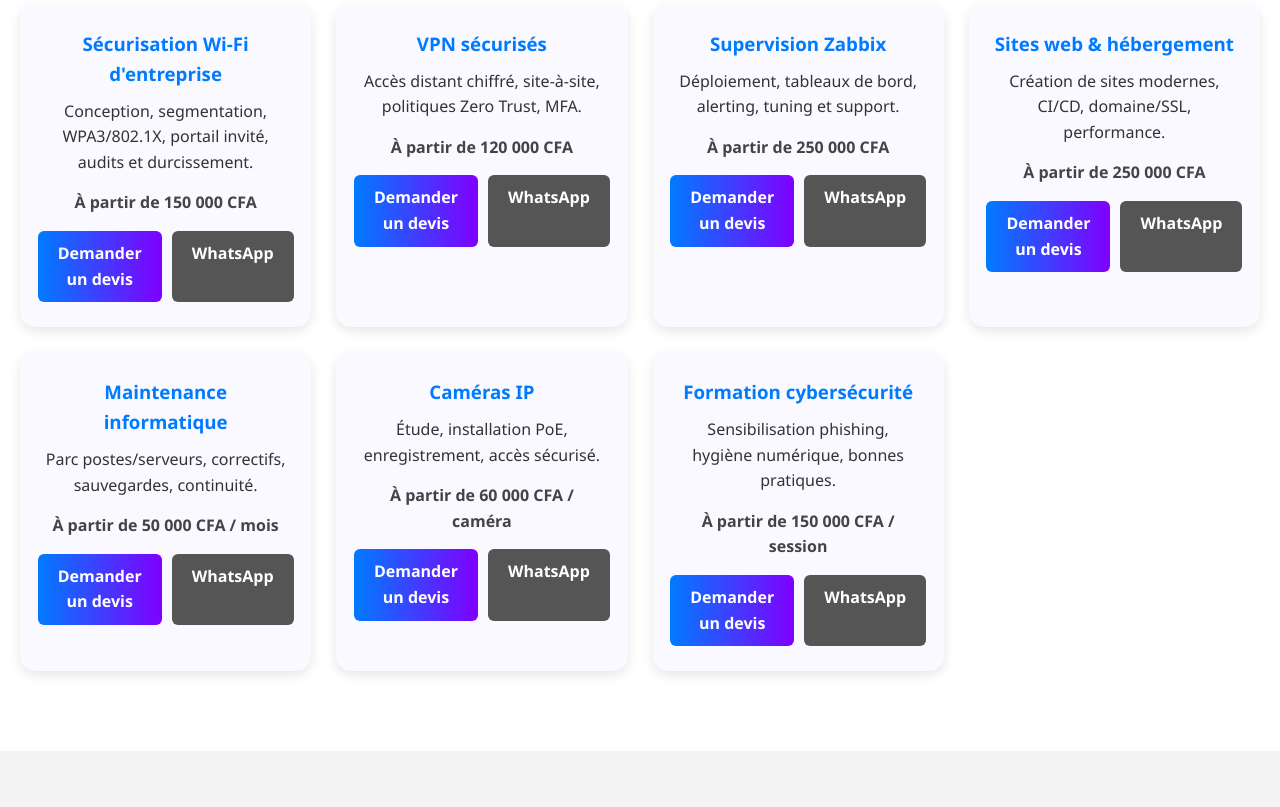
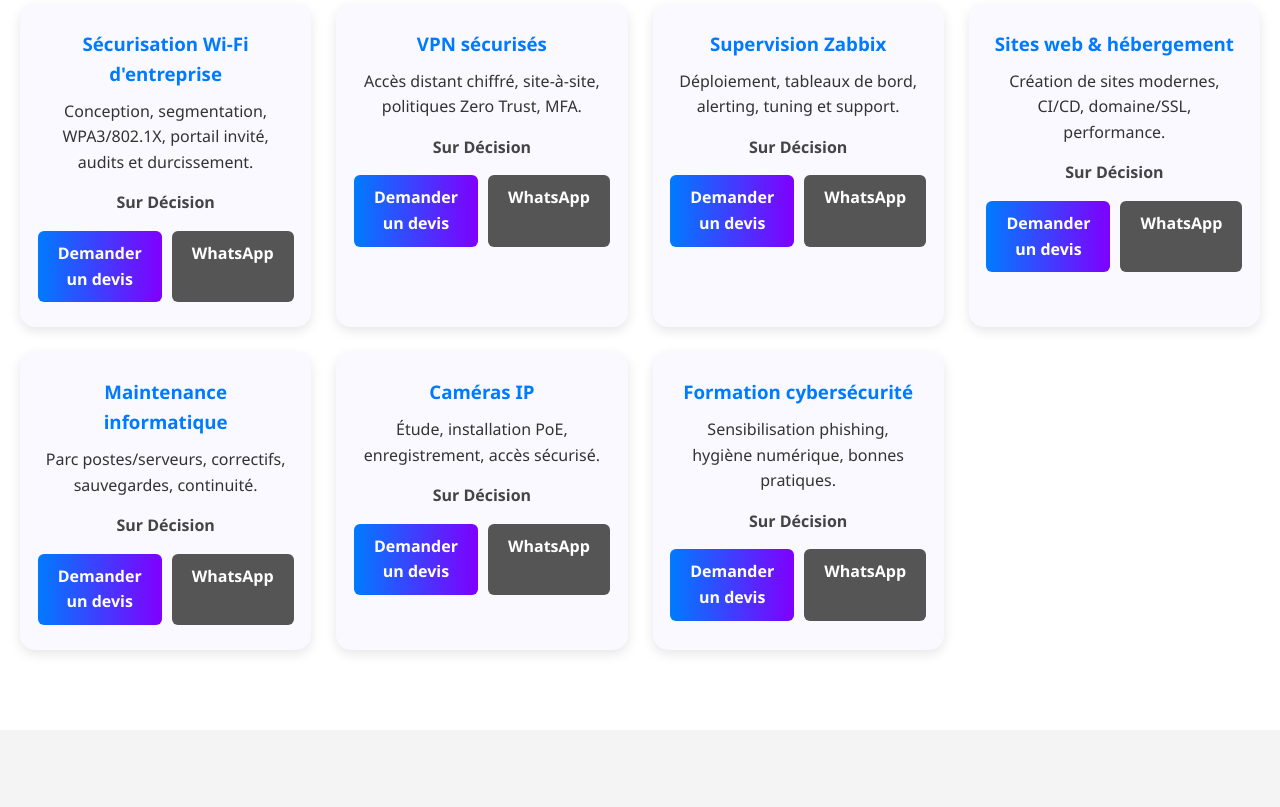
Before and after one commit to Ben-7w/startup-site, a plain HTML site: page index.html in a window 1280 px wide. Shown: the part 820-1627 px from the top of the page. Drawn offline with Linux system fonts and the light colour scheme.

Commit message:
Description de ma modification

```diff
--- a/index.html
+++ b/index.html
@@ -44,7 +44,7 @@
       <div class="service-card">
         <h3>Sécurisation Wi-Fi d'entreprise</h3>
         <p>Conception, segmentation, WPA3/802.1X, portail invité, audits et durcissement.</p>
-        <p class="price">À partir de 150 000 CFA</p>
+        <p class="price">Sur Décision</p>
         <div class="service-actions">
           <a href="#contact" class="btn">Demander un devis</a>
           <a href="https://wa.me/221771999719" class="btn secondary">WhatsApp</a>
@@ -54,7 +54,7 @@
       <div class="service-card">
         <h3>VPN sécurisés</h3>
         <p>Accès distant chiffré, site-à-site, politiques Zero Trust, MFA.</p>
-        <p class="price">À partir de 120 000 CFA</p>
+        <p class="price">Sur Décision</p>
         <div class="service-actions">
           <a href="#contact" class="btn">Demander un devis</a>
           <a href="https://wa.me/221771999719" class="btn secondary">WhatsApp</a>
@@ -64,7 +64,7 @@
       <div class="service-card">
         <h3>Supervision Zabbix</h3>
         <p>Déploiement, tableaux de bord, alerting, tuning et support.</p>
-        <p class="price">À partir de 250 000 CFA</p>
+        <p class="price">Sur Décision</p>
         <div class="service-actions">
           <a href="#contact" class="btn">Demander un devis</a>
           <a href="https://wa.me/221771999719" class="btn secondary">WhatsApp</a>
@@ -74,7 +74,7 @@
       <div class="service-card">
         <h3>Sites web & hébergement</h3>
         <p>Création de sites modernes, CI/CD, domaine/SSL, performance.</p>
-        <p class="price">À partir de 250 000 CFA</p>
+        <p class="price">Sur Décision</p>
         <div class="service-actions">
           <a href="#contact" class="btn">Demander un devis</a>
           <a href="https://wa.me/221771999719" class="btn secondary">WhatsApp</a>
@@ -84,7 +84,7 @@
       <div class="service-card">
         <h3>Maintenance informatique</h3>
         <p>Parc postes/serveurs, correctifs, sauvegardes, continuité.</p>
-        <p class="price">À partir de 50 000 CFA / mois</p>
+        <p class="price">Sur Décision</p>
         <div class="service-actions">
           <a href="#contact" class="btn">Demander un devis</a>
           <a href="https://wa.me/221771999719" class="btn secondary">WhatsApp</a>
@@ -94,7 +94,7 @@
       <div class="service-card">
         <h3>Caméras IP</h3>
         <p>Étude, installation PoE, enregistrement, accès sécurisé.</p>
-        <p class="price">À partir de 60 000 CFA / caméra</p>
+        <p class="price">Sur Décision</p>
         <div class="service-actions">
           <a href="#contact" class="btn">Demander un devis</a>
           <a href="https://wa.me/221771999719" class="btn secondary">WhatsApp</a>
@@ -104,7 +104,7 @@
       <div class="service-card">
         <h3>Formation cybersécurité</h3>
         <p>Sensibilisation phishing, hygiène numérique, bonnes pratiques.</p>
-        <p class="price">À partir de 150 000 CFA / session</p>
+        <p class="price">Sur Décision</p>
         <div class="service-actions">
           <a href="#contact" class="btn">Demander un devis</a>
           <a href="https://wa.me/221771999719" class="btn secondary">WhatsApp</a>
```
